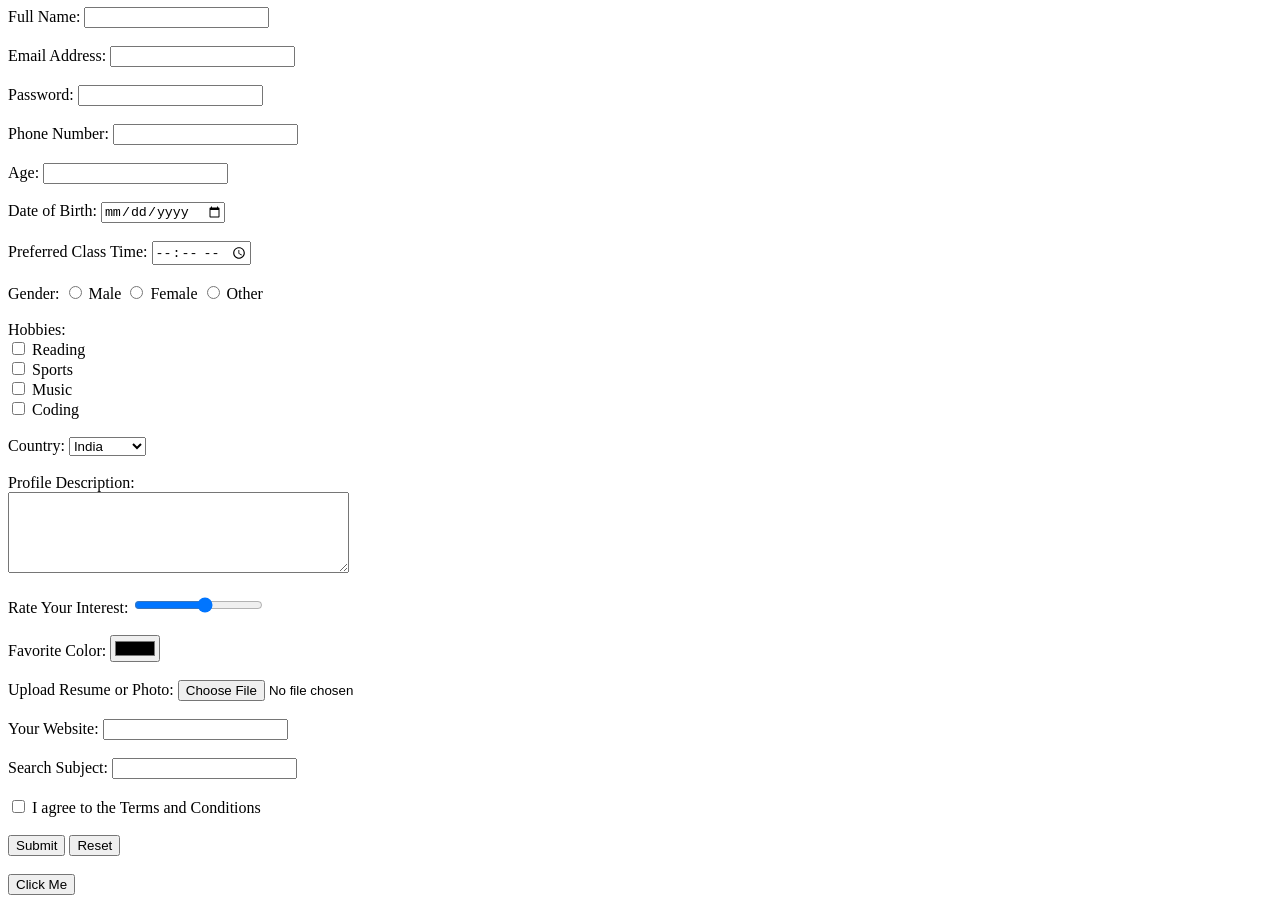
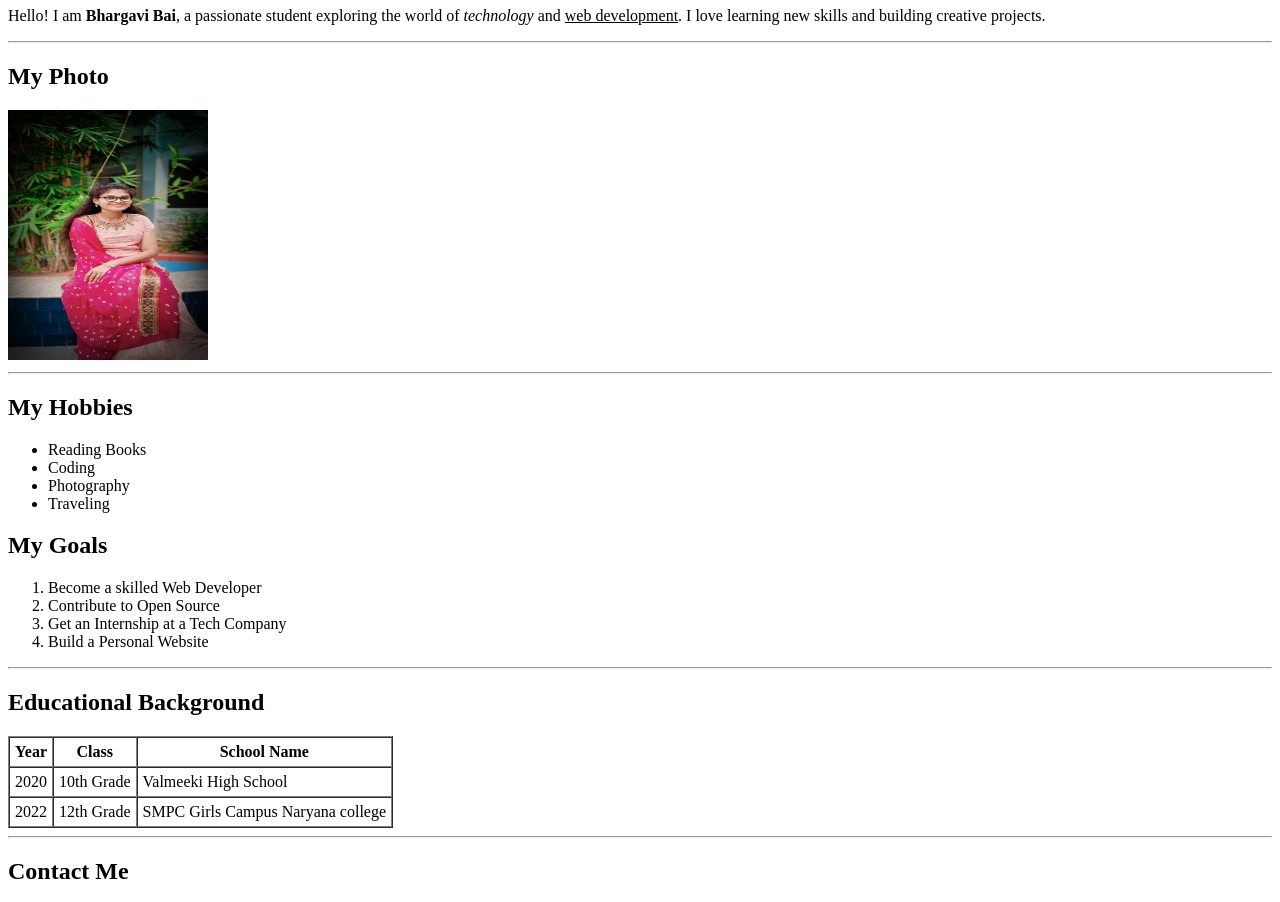
Before and after one commit to mudebhargavibai434/G28-FSD, a plain HTML site: page index.html in a window 1280 px wide. Shown: the part 73-975 px from the top of the page. Drawn offline with Linux system fonts and the light colour scheme.

Commit message:
Add files via upload

```diff
--- a/index.html
+++ b/index.html
@@ -1,92 +1,82 @@
 <!DOCTYPE html>
-<html lang="en">
+<html>
 <head>
-    <meta charset="UTF-8">
-    <title>Student Registration Form</title>
+  <title>Bhargavi Bai - Profile</title>
 </head>
 <body>
 
-    <h1>Student Registration Form</h1>
+  <!-- Header and Introduction -->
+  <h1>Mude.Bhargavi Bai-G28FSD</h1>
+  <p>
+    Hello! I am <b>Bhargavi Bai</b>, a passionate student exploring the world of <i>technology</i> and <u>web development</u>.
+    I love learning new skills and building creative projects.
+  </p>
 
-    <form action="#" method="post">
+  <hr>
 
-        <label for="fullname">Full Name:</label>
-        <input type="text" id="fullname" name="fullname" required><br><br>
+  <!-- Insert an Image -->
+  <h2>My Photo</h2>
+  <img src="profilephoto.jpg" alt="Profile Photo" width="200" height="250px">
 
-        <label for="email">Email Address:</label>
-        <input type="email" id="email" name="email" required><br><br>
+  <hr>
 
-        <label for="password">Password:</label>
-        <input type="password" id="password" name="password" required><br><br>
+  <!-- Hobby and Goal Lists -->
+  <h2>My Hobbies</h2>
+  <ul>
+    <li>Reading Books</li>
+    <li>Coding</li>
+    <li>Photography</li>
+    <li>Traveling</li>
+  </ul>
 
-        <label for="phone">Phone Number:</label>
-        <input type="tel" id="phone" name="phone"><br><br>
+  <h2>My Goals</h2>
+  <ol>
+    <li>Become a skilled Web Developer</li>
+    <li>Contribute to Open Source</li>
+    <li>Get an Internship at a Tech Company</li>
+    <li>Build a Personal Website</li>
+  </ol>
 
-        <label for="age">Age:</label>
-        <input type="number" id="age" name="age"><br><br>
+  <hr>
 
-        <label for="dob">Date of Birth:</label>
-        <input type="date" id="dob" name="dob"><br><br>
+  <!-- Educational Background Table -->
+  <h2>Educational Background</h2>
+  <table border="1" cellpadding="5" cellspacing="0">
+    <tr>
+    <th>Year</th>
+    <th>Class</th>
+    <th>School Name</th>
+    </tr>
+    <tr>
+    <td>2020</td>
+      <td>10th Grade</td>
+      <td>Valmeeki High School</td>
+    </tr>
+    <tr>
+      <td>2022</td>
+      <td>12th Grade</td>
+      <td>SMPC Girls Campus Naryana college</td>
+    </tr>
+  </table>
 
-        <label for="classtime">Preferred Class Time:</label>
-        <input type="time" id="classtime" name="classtime"><br><br>
+  <hr>
 
-        <label>Gender:</label>
-        <input type="radio" id="male" name="gender" value="Male">
-        <label for="male">Male</label>
-        <input type="radio" id="female" name="gender" value="Female">
-        <label for="female">Female</label>
-        <input type="radio" id="other" name="gender" value="Other">
-        <label for="other">Other</label><br><br>
+  <!-- Bonus: Contact Form -->
+  <h2>Contact Me</h2>
+  <form>
+    Name:<br>
+    <input type="text" name="name"><br><br>
 
-        <label>Hobbies:</label><br>
-        <input type="checkbox" id="reading" name="hobbies" value="Reading">
-        <label for="reading">Reading</label><br>
-        <input type="checkbox" id="sports" name="hobbies" value="Sports">
-        <label for="sports">Sports</label><br>
-        <input type="checkbox" id="music" name="hobbies" value="Music">
-        <label for="music">Music</label><br>
-        <input type="checkbox" id="coding" name="hobbies" value="Coding">
-        <label for="coding">Coding</label><br><br>
+    Email:<br>
+    <input type="email" name="email"><br><br>
 
-        <label for="country">Country:</label>
-        <select id="country" name="country">
-            <option value="India">India</option>
-            <option value="USA">USA</option>
-            <option value="Canada">Canada</option>
-            <option value="Australia">Australia</option>
-            <option value="Germany">Germany</option>
-        </select><br><br>
+    Message:<br>
+    <textarea name="message" rows="4" cols="30"></textarea><br><br>
 
-        <label for="description">Profile Description:</label><br>
-        <textarea id="description" name="description" rows="5" cols="40"></textarea><br><br>
+    <input type="submit" value="Send">
+  </form>
 
-        <label for="interest">Rate Your Interest:</label>
-        <input type="range" id="interest" name="interest" min="1" max="10"><br><br>
-
-        <label for="color">Favorite Color:</label>
-        <input type="color" id="color" name="color"><br><br>
-
-        <label for="resume">Upload Resume or Photo:</label>
-        <input type="file" id="resume" name="resume"><br><br>
-
-        <label for="website">Your Website:</label>
-        <input type="url" id="website" name="website"><br><br>
-
-        <label for="search">Search Subject:</label>
-        <input type="search" id="search" name="search"><br><br>
-
-        <input type="hidden" name="user_id" value="123">
-
-        <input type="checkbox" id="terms" name="terms" required>
-        <label for="terms">I agree to the Terms and Conditions</label><br><br>
-
-        <input type="submit" value="Submit">
-        <input type="reset" value="Reset"><br><br>
-
-        <input type="button" value="Click Me">
-
-    </form>
+  <hr>
 
 </body>
 </html>
```
